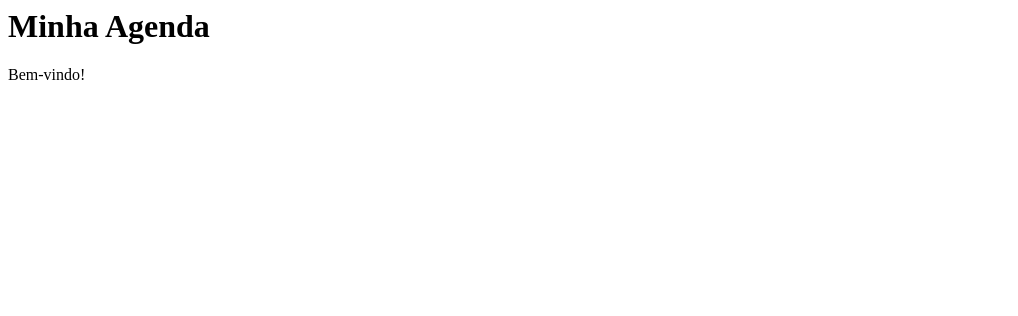
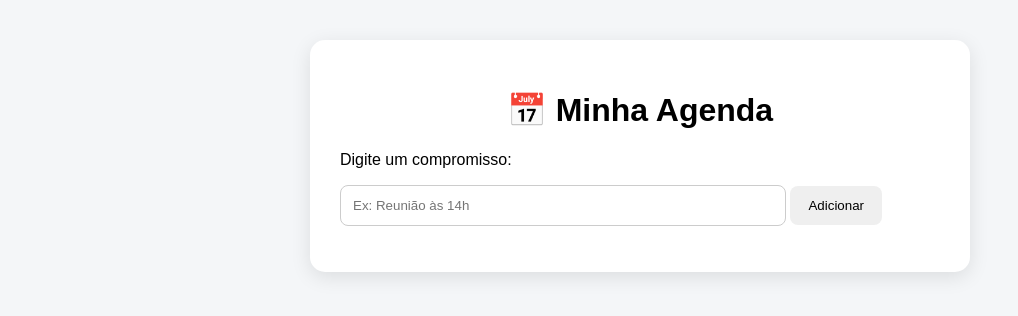
Before and after one commit to testerlucas9-alt/minha-agenda, a plain HTML site: page index.html in a window 1280 px wide. Shown: the whole page, without its empty margins (0-1018 px from the left). Drawn offline with Linux system fonts and the light colour scheme.

Commit message:
Update index.html
atualizado

```diff
--- a/index.html
+++ b/index.html
@@ -1,6 +1,99 @@
-<html>
+<!DOCTYPE html>
+<html lang="pt-BR">
+
+<head>
+    <meta charset="UTF-8">
+    <meta name="viewport" content="width=device-width, initial-scale=1.0">
+
+    <title>Minha Agenda</title>
+
+    <style>
+        body {
+            font-family: Arial, sans-serif;
+            background: #f4f6f8;
+            margin: 0;
+            padding: 40px;
+        }
+
+        .container {
+            max-width: 600px;
+            margin: auto;
+            background: white;
+            padding: 30px;
+            border-radius: 15px;
+            box-shadow: 0 5px 20px rgba(0,0,0,0.1);
+        }
+
+        h1 {
+            text-align: center;
+        }
+
+        input {
+            width: 70%;
+            padding: 12px;
+            border: 1px solid #ccc;
+            border-radius: 8px;
+        }
+
+        button {
+            padding: 12px 18px;
+            border: none;
+            border-radius: 8px;
+            cursor: pointer;
+        }
+
+        li {
+            margin-top: 15px;
+            padding: 12px;
+            background: #f1f1f1;
+            border-radius: 8px;
+        }
+    </style>
+</head>
+
 <body>
-<h1>Minha Agenda</h1>
-<p>Bem-vindo!</p>
+
+    <div class="container">
+
+        <h1>📅 Minha Agenda</h1>
+
+        <p>Digite um compromisso:</p>
+
+        <input
+            type="text"
+            id="compromisso"
+            placeholder="Ex: Reunião às 14h"
+        >
+
+        <button onclick="adicionar()">
+            Adicionar
+        </button>
+
+        <ul id="lista"></ul>
+
+    </div>
+
+    <script>
+        function adicionar() {
+
+            const campo = document.getElementById("compromisso");
+            const lista = document.getElementById("lista");
+
+            if (campo.value === "") {
+                alert("Digite um compromisso!");
+                return;
+            }
+
+            const item = document.createElement("li");
+
+            item.textContent = campo.value;
+
+            lista.appendChild(item);
+
+            campo.value = "";
+        }
+    </script>
+
 </body>
+
 </html>
```
